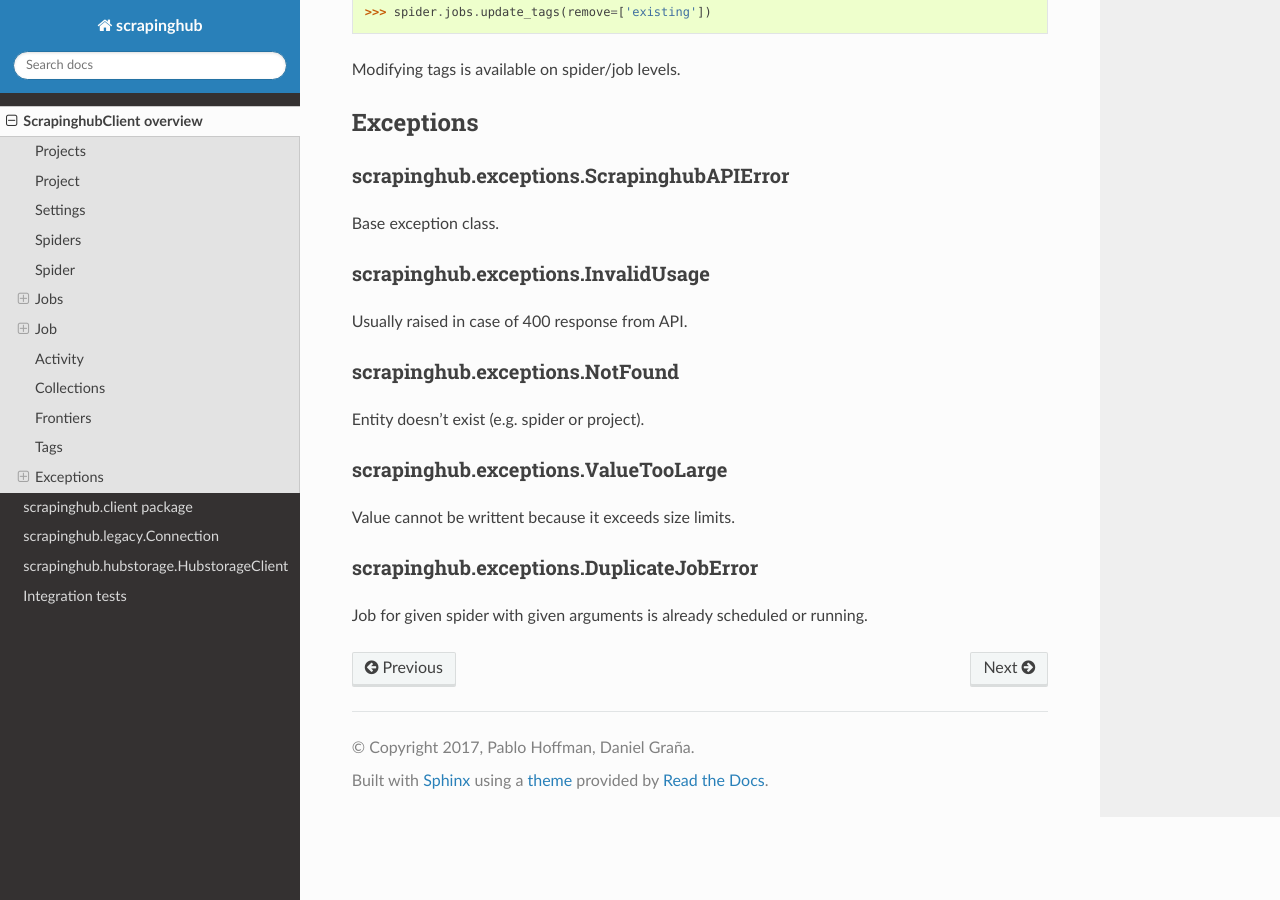
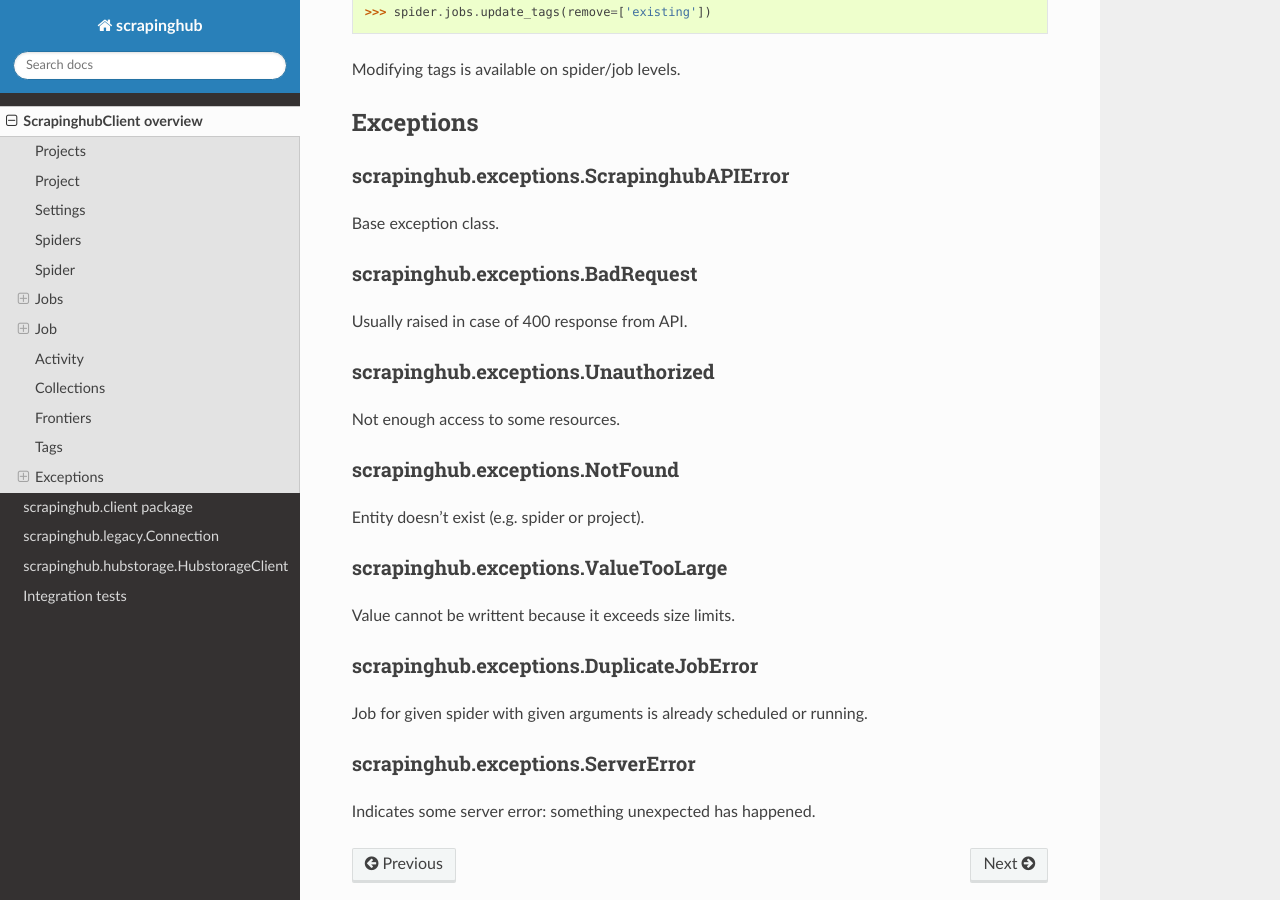
Before and after one commit to scrapinghub/python-scrapinghub, a Sphinx documentation site: the page built from docs/overview.rst, in a window 1280 px wide and 900 px high, scrolled down 12645 px. Built offline with Sphinx 7.4.7 and the Read the Docs theme 2.0.0, drawn with Linux system fonts in a browser that asks for light colours.

Commit message:
Fix readme, describe exceptions changes

```diff
--- a/README.rst
+++ b/README.rst
@@ -26,8 +26,8 @@ response time and improved bandwidth usage::
 Documentation
 -------------
 
-Documentation is available online via Read the Docs:
-https://python-scrapinghub.readthedocs.io/, or in the ``docs`` directory.
+Documentation is available [online](https://python-scrapinghub.readthedocs.io/) via Read the Docs,
+or in the ``docs`` directory.
 
 
 .. _Scrapinghub API: http://doc.scrapinghub.com/api.html
--- a/docs/index.rst
+++ b/docs/index.rst
@@ -1,8 +1,3 @@
-.. python-scrapinghub documentation master file, created by
-   sphinx-quickstart on Fri Mar 24 12:28:40 2017.
-   You can adapt this file completely to your liking, but it should at least
-   contain the root `toctree` directive.
-
 ====================================
 Client interface for Scrapinghub API
 ====================================
--- a/docs/overview.rst
+++ b/docs/overview.rst
@@ -555,10 +555,16 @@ scrapinghub.exceptions.ScrapinghubAPIError
 Base exception class.
 
 
-scrapinghub.exceptions.InvalidUsage
+scrapinghub.exceptions.BadRequest
+^^^^^^^^^^^^^^^^^^^^^^^^^^^^^^^^^
+
+Usually raised in case of 400 response from API.
+
+
+scrapinghub.exceptions.Unauthorized
 ^^^^^^^^^^^^^^^^^^^^^^^^^^^^^^^^^^^
 
-Usually raised in case of 400 response from API.
+Not enough access to some resources.
 
 
 scrapinghub.exceptions.NotFound
@@ -572,10 +578,17 @@ scrapinghub.exceptions.ValueTooLarge
 
 Value cannot be writtent because it exceeds size limits.
 
+
 scrapinghub.exceptions.DuplicateJobError
 ^^^^^^^^^^^^^^^^^^^^^^^^^^^^^^^^^^^^^^^^
 
 Job for given spider with given arguments is already scheduled or running.
+
+
+scrapinghub.exceptions.ServerError
+^^^^^^^^^^^^^^^^^^^^^^^^^^^^^^^^^^
+
+Indicates some server error: something unexpected has happened.
 
 
 .. _Scrapinghub API: http://doc.scrapinghub.com/api.html
```
